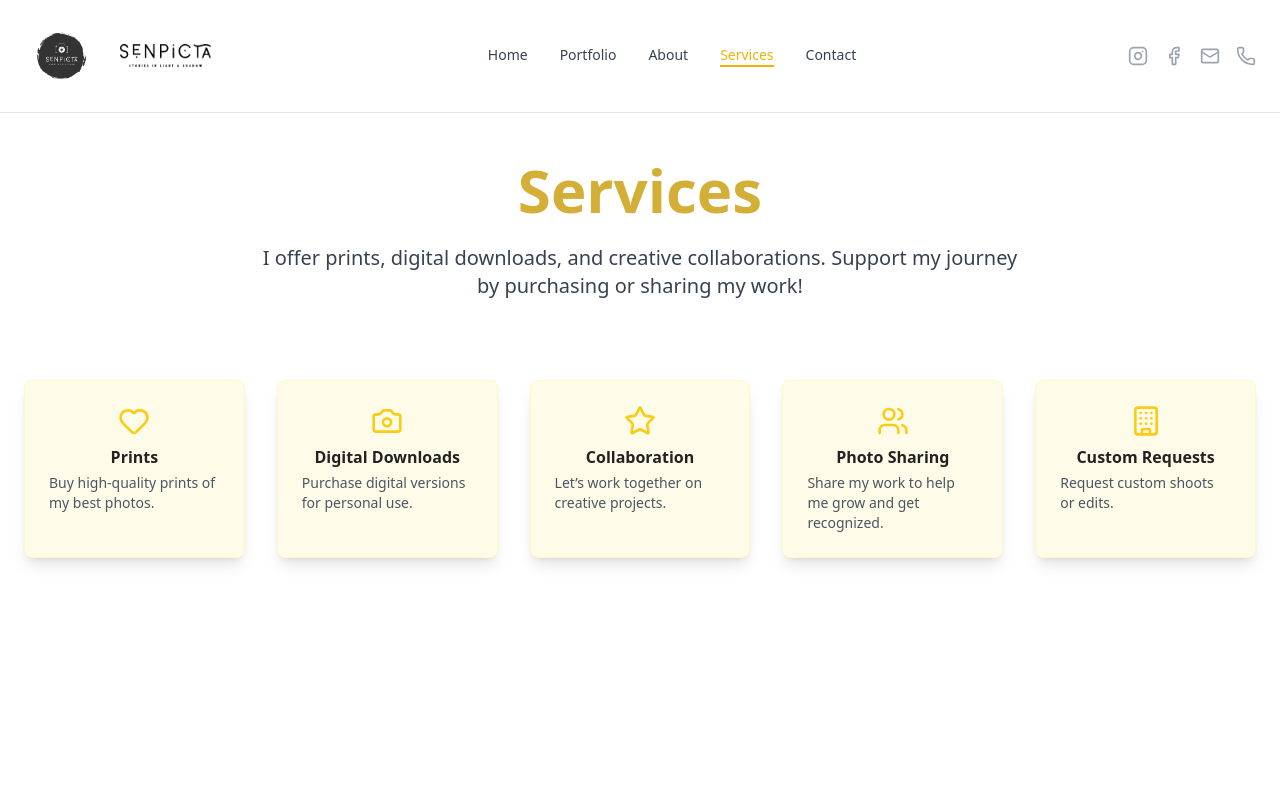
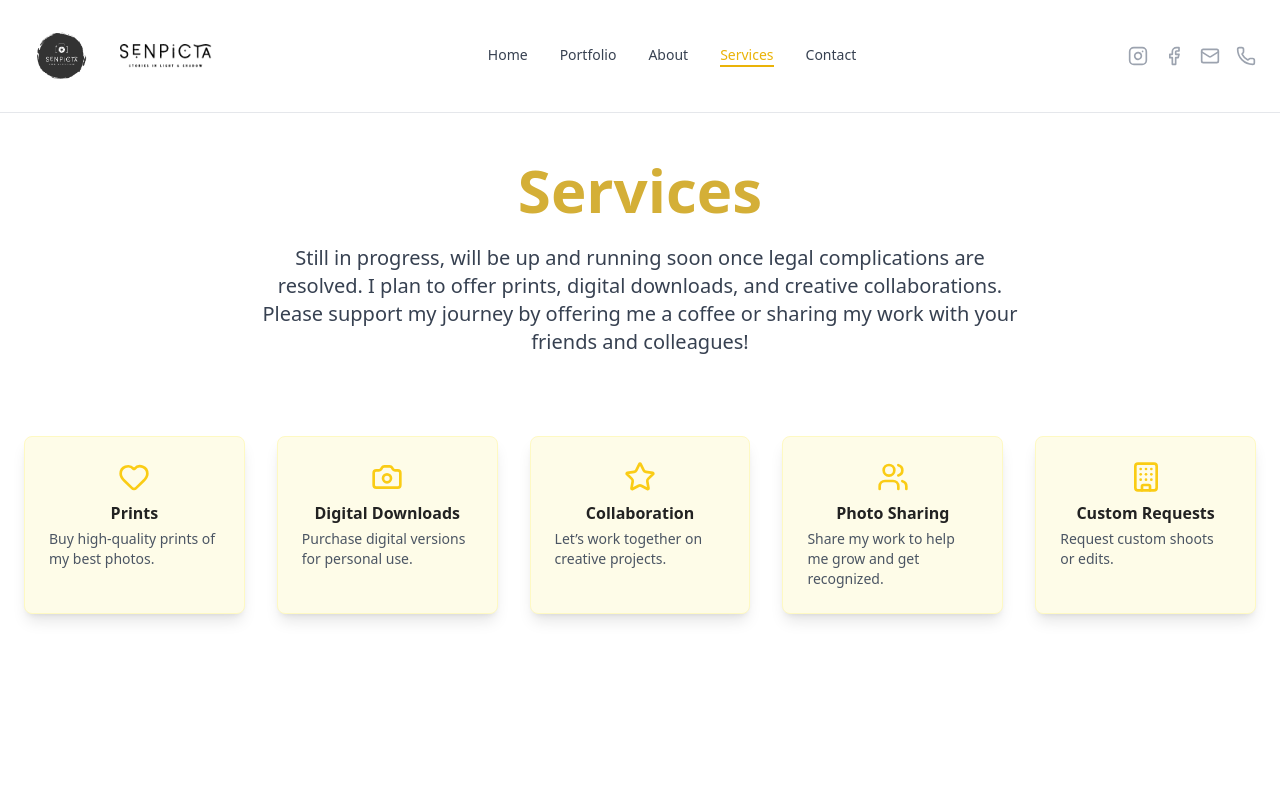
Before and after one commit to sudip2607/SenPicta, a React (Vite) app: page /services in a window 1280 px wide. Shown: the top 800 px of the page. Built offline with nearby package versions, Linux system fonts and the light colour scheme.

Commit message:
Update Services page

```diff
--- a/src/Pages/Services.jsx
+++ b/src/Pages/Services.jsx
@@ -42,8 +42,8 @@ export default function Services() {
 						Services
 					</h1>
 					<p className="text-xl text-gray-700 max-w-3xl mx-auto">
-						I offer prints, digital downloads, and creative collaborations.
-						Support my journey by purchasing or sharing my work!
+						Still in progress, will be up and running soon once legal complications are resolved.
+						I plan to offer prints, digital downloads, and creative collaborations. Please support my journey by offering me a coffee or sharing my work with your friends and colleagues!
 					</p>
 				</div>
 
```
